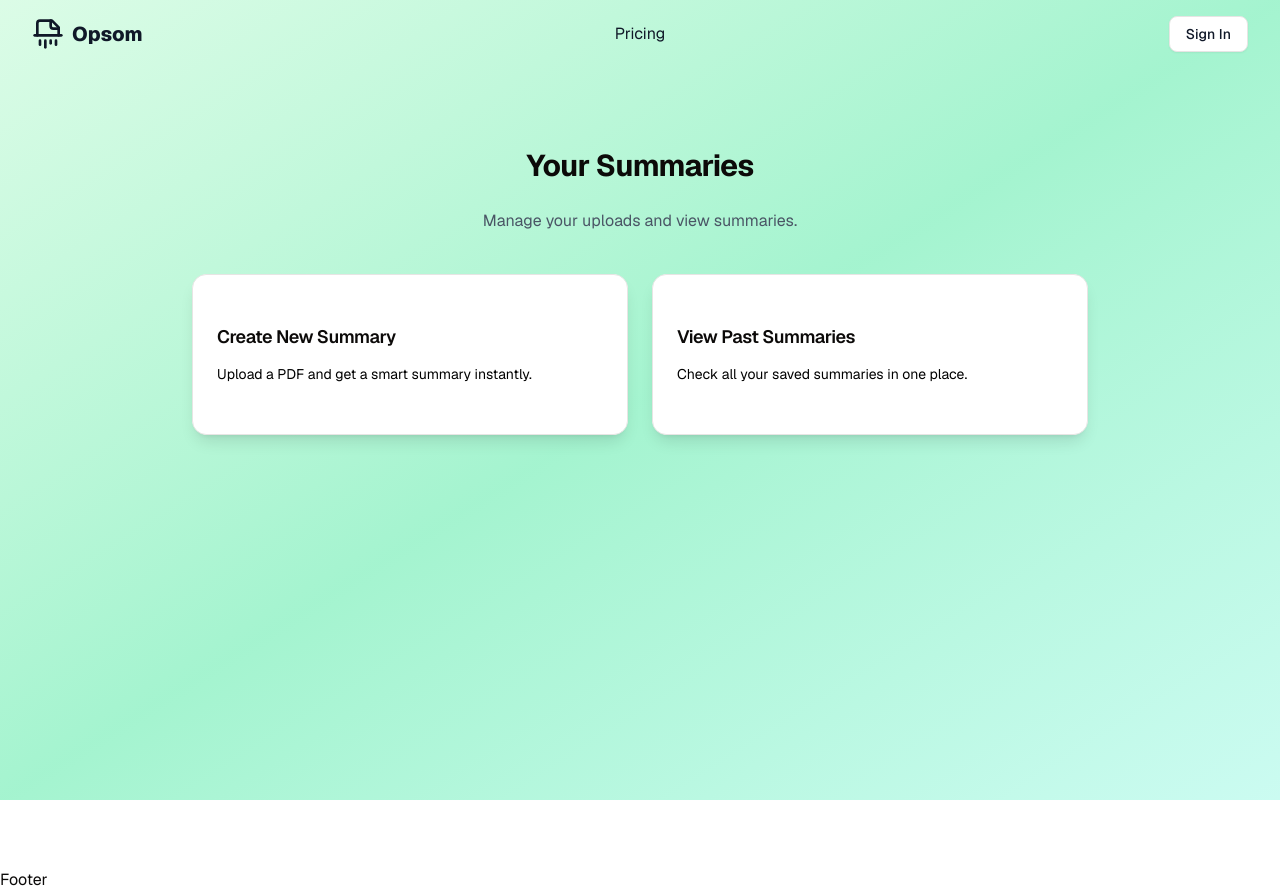
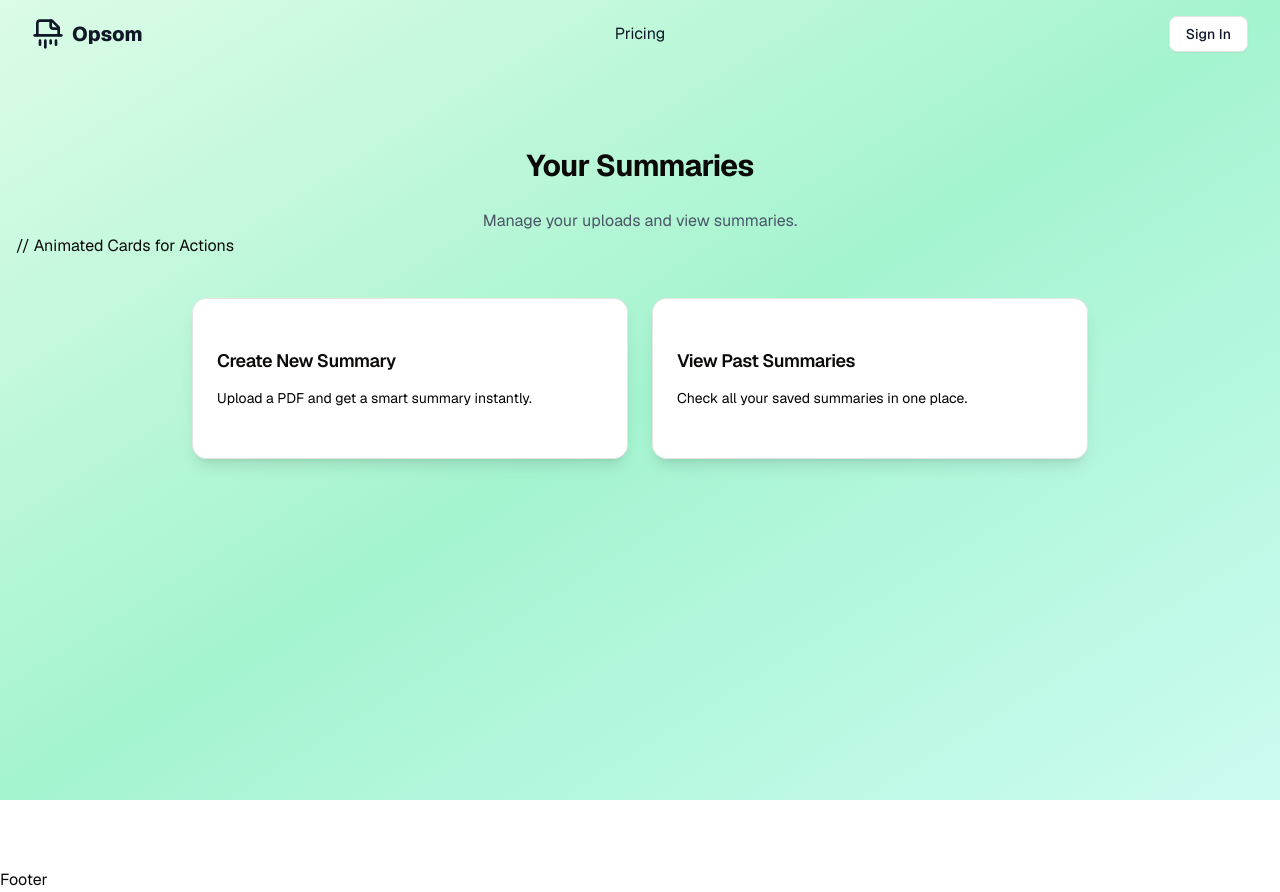
Before and after one commit to Termication/OPSOM, a Next.js app in the folder my-app/: page /dashboard in a window 1280 px wide. Built offline with nearby package versions, Linux system fonts and the light colour scheme; no server answers.

Commit message:
style: add comments for clarity in DashboardPage and SummaryDetailPage

```diff
--- a/my-app/app/(logged-in)/dashboard/page.tsx
+++ b/my-app/app/(logged-in)/dashboard/page.tsx
@@ -10,6 +10,7 @@ export default function DashboardPage() {
         <p className="text-gray-600">Manage your uploads and view summaries.</p>
       </div>
 
+      // Animated Cards for Actions
       <div className="grid gap-6 mt-10 max-w-4xl mx-auto grid-cols-1 sm:grid-cols-2">
         <AnimatedCard
           title="Create New Summary"
--- a/my-app/app/summary/[id]/page.tsx
+++ b/my-app/app/summary/[id]/page.tsx
@@ -8,6 +8,7 @@ export default async function SummaryDetailPage({ params }: { params: { id: stri
   const { userId } = await auth();
   if (!userId) return notFound();
 
+  // Fetch summary data from the database
   const sql = await getData();
   const [summary] = await sql`
     SELECT * FROM pdf_summaries WHERE id = ${params.id} AND user_id = ${userId};
```
